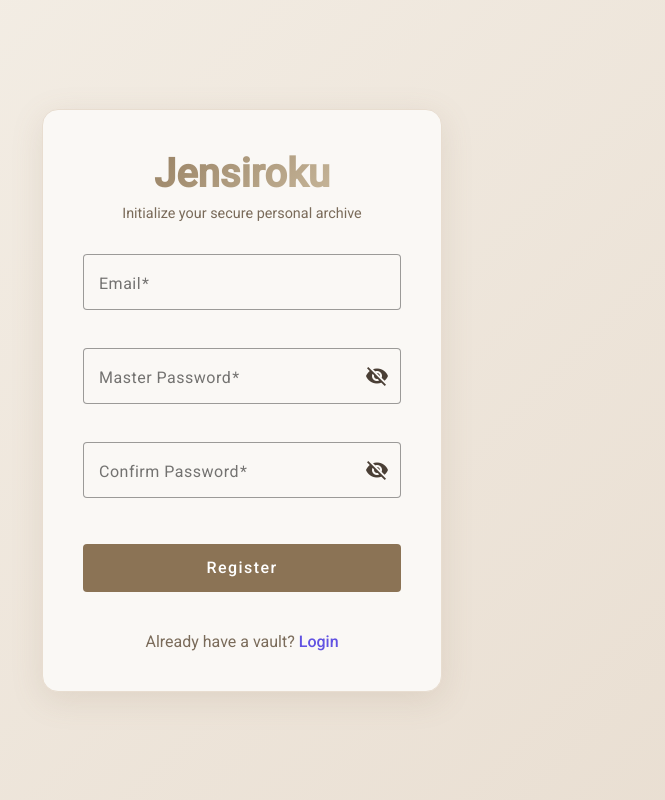
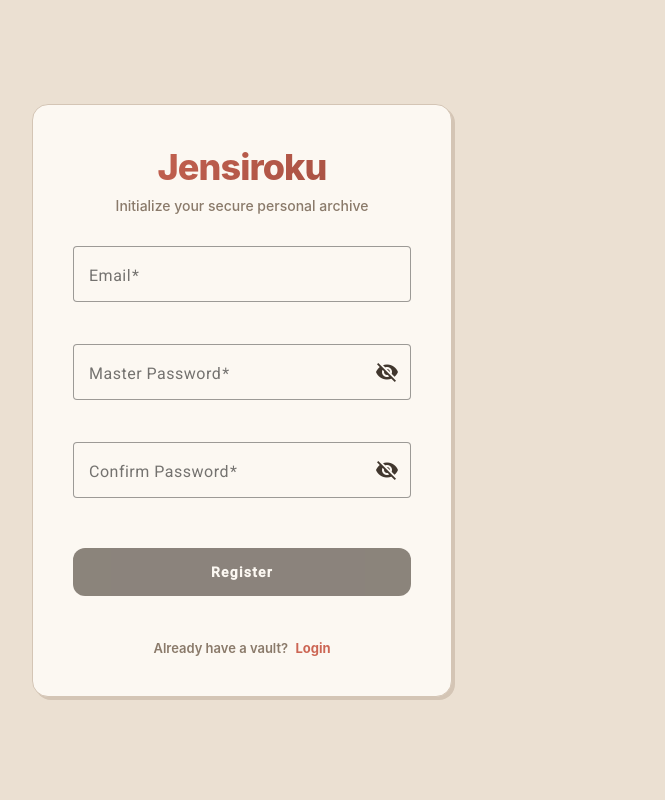
Before and after one commit to cruvss/Jinseiroku, an Angular app in the folder frontend/: page /register in a window 1280 px wide. Shown: the whole page, without its empty margins (398-1063 px from the left). Built offline with nearby package versions, Linux system fonts and the light colour scheme; no server answers.

Commit message:
fix scss

```diff
--- a/frontend/src/app/features/auth/register/register.component.scss
+++ b/frontend/src/app/features/auth/register/register.component.scss
@@ -1,41 +1,66 @@
+@import '../../../../styles-variables.scss';
+
 .register-container {
   height: 100vh;
   display: flex;
   align-items: center;
   justify-content: center;
-    background: linear-gradient(135deg, #121212 0%, #1a1a2e 100%);
+  background: $page;
 }
 
 .register-card {
-    max-width: 400px;
+  background: $card-bg;
+  border: 1px solid $border;
+  border-radius: $r-xl;
+  box-shadow: $shadow-md;
+  padding: 2.5rem;
+  max-width: 420px;
   width: 100%;
-    padding: 2.5rem;
 
   .register-header {
     text-align: center;
     margin-bottom: 2rem;
 
     h1 {
-        font-size: 2.5rem;
-        font-weight: 700;
+      font-family: -apple-system, BlinkMacSystemFont, 'Segoe UI', Roboto, Oxygen, Ubuntu, sans-serif;
+      font-size: 2.25rem;
+      font-weight: 800;
+      color: $dark;
       margin-bottom: 0.5rem;
+      letter-spacing: -0.025em;
     }
 
     p {
-        color: rgba(255, 255, 255, 0.7);
-        font-size: 0.9rem;
+      color: $muted;
+      font-size: 0.875rem;
+      font-weight: 500;
     }
   }
 
   .full-width {
     width: 100%;
-      margin-bottom: 1rem;
+    margin-bottom: 1.25rem;
   }
 
   button[type="submit"] {
     height: 48px;
-      font-size: 1rem;
+    font-size: 0.875rem;
+    font-weight: 700;
     margin-top: 0.5rem;
+    background: $dark !important;
+    color: $card-bg !important;
+    border-radius: $r-lg;
+    box-shadow: $shadow-sm;
+    transition: all 0.2s ease;
+
+    &:hover:not([disabled]) {
+      background: $btn-dark !important;
+    }
+
+    &[disabled] {
+      opacity: 0.6;
+      box-shadow: none;
+    }
 
     mat-spinner {
       display: inline-block;
@@ -46,13 +71,19 @@
   .register-footer {
     text-align: center;
     margin-top: 1.5rem;
+    font-size: 0.8125rem;
+    font-weight: 600;
+    color: $muted;
 
     a {
-        color: #6152e2;
+      color: $accent;
       text-decoration: none;
-        font-weight: 500;
+      font-weight: 700;
+      margin-left: 0.25rem;
+      transition: color 0.2s;
 
       &:hover {
+        color: $accent-dark;
         text-decoration: underline;
       }
     }
--- a/frontend/src/app/features/dashboard/dashboard-layout.component.scss
+++ b/frontend/src/app/features/dashboard/dashboard-layout.component.scss
@@ -2,42 +2,7 @@
    SOFT CREME — Dashboard Layout (Fixed)
    ═══════════════════════════════════════════════ */
 
-// ── palette ────────────────────────────────
-$page:        #EBE0D2;
-$sidebar-bg:  #F4EAE0;
-$card-bg:     #FCF8F2;
-$dark:        #41372E;
-$muted:       #8A7A6A;
-$accent:      #CC6654;
-$accent-dark: #A04D3F;
-$btn-dark:    #2A231E;
-$border:      #D4C5B5;
-
-$shadow-sm: 2px 2px 0px $border;
-$shadow-md: 3px 3px 0px $border;
-$r-md: 0.375rem;
-$r-lg: 0.75rem;
-$r-xl: 1rem;
-$sidebar-w: 220px; // REDUCED from 260px
-
-// ── base reset ──────────────────────────────
-* {
-  box-sizing: border-box;
-}
-
-html {
-  font-size: 16px;
-}
-
-body {
-  margin: 0;
-  padding: 0;
-  font-size: 0.875rem;
-  line-height: 1.5;
-}
-
-// ── selection ──────────────────────────────
-::selection { background: $accent; color: #fff; }
+@import '../../../styles-variables.scss';
 
 // ═══════════════════════════════════════════
 //  SHELL
--- /dev/null
+++ b/frontend/src/styles-variables.scss
@@ -0,0 +1,41 @@
+
+// ── Color Palette ─────────────────────────────
+$page:        #EBE0D2;
+$sidebar-bg:  #F4EAE0;
+$card-bg:     #FCF8F2;
+$dark:        #41372E;
+$muted:       #8A7A6A;
+$accent:      #CC6654;
+$accent-dark: #A04D3F;
+$btn-dark:    #2A231E;
+$border:      #D4C5B5;
+
+// ── Shadows ──────────────────────────────────
+$shadow-sm:   2px 2px 0px $border;
+$shadow-md:   3px 3px 0px $border;
+
+// ── Border Radii ─────────────────────────────
+$r-md:        0.375rem;
+$r-lg:        0.75rem;
+$r-xl:        1rem;
+
+// ── Sidebar Width ────────────────────────────
+$sidebar-w:   220px;
+
+// ── CSS Custom Properties for JS/Global fallback ──
+:root {
+  --color-page: #{$page};
+  --color-sidebar-bg: #{$sidebar-bg};
+  --color-card-bg: #{$card-bg};
+  --color-dark: #{$dark};
+  --color-muted: #{$muted};
+  --color-accent: #{$accent};
+  --color-accent-dark: #{$accent-dark};
+  --color-btn-dark: #{$btn-dark};
+  --color-border: #{$border};
+  --shadow-sm: #{$shadow-sm};
+  --shadow-md: #{$shadow-md};
+  --r-md: #{$r-md};
+  --r-lg: #{$r-lg};
+  --r-xl: #{$r-xl};
+}
--- a/frontend/src/styles.scss
+++ b/frontend/src/styles.scss
@@ -1,18 +1,19 @@
 @import '@angular/material/prebuilt-themes/indigo-pink.css';
+@import './styles-variables.scss';
 
-// ===== COLOR PALETTE =====
+// ===== COLOR PALETTE (CSS Custom Properties mapping for legacy compatibility) =====
 :root {
-  --primary-color: #8B7355;      // Warm beige-brown
-  --primary-light: #A8927A;      // Lighter beige
-  --primary-dark: #6D5B45;       // Darker brown
-  --accent-color: #D4C5A9;       // Cream/beige
-  --accent-light: #E8DDD0;       // Light cream
-  --background-color: #F5F0E8;   // Warm cream background
-  --card-background: #FAF8F5;    // Off-white/cream
-  --text-color: #4A3F35;         // Dark brown text
-  --text-light: #7A6B5A;         // Lighter brown text
-  --border-color: #E8DDD0;       // Cream border
-  --shadow-color: rgba(139, 115, 85, 0.15);
+  --primary-color: #{$accent};      // Coral/Accent
+  --primary-light: #{$accent-dark};  // Accent dark
+  --primary-dark: #{$btn-dark};      // Dark button color
+  --accent-color: #{$sidebar-bg};    // Sidebar background (softer beige)
+  --accent-light: #{$card-bg};       // Card background
+  --background-color: #{$page};      // Warm page background
+  --card-background: #{$card-bg};    // Off-white/cream
+  --text-color: #{$dark};            // Dark brown text
+  --text-light: #{$muted};           // Lighter brown text
+  --border-color: #{$border};        // Cream border
+  --shadow-color: rgba(65, 55, 46, 0.15);
 }
 
 // ===== GLOBAL STYLES =====
@@ -27,26 +28,29 @@ html, body {
 }
 
 body {
-  font-family: 'Roboto', 'Helvetica Neue', sans-serif;
-  background: var(--background-color);
-  color: var(--text-color);
+  font-family: -apple-system, BlinkMacSystemFont, 'Segoe UI', Roboto, Oxygen, Ubuntu, Cantarell, 'Open Sans', 'Helvetica Neue', sans-serif;
+  background: $page;
+  color: $dark;
   margin: 0;
 }
 
-// ===== LIGHT THEME STYLES =====
+::selection {
+  background: $accent;
+  color: #fff;
+}
 
 // Card Style (replacing glass effect)
 .card-style {
-  background: var(--card-background);
-  border-radius: 16px;
-  border: 1px solid var(--border-color);
-  box-shadow: 0 4px 12px var(--shadow-color);
+  background: $card-bg;
+  border-radius: $r-lg;
+  border: 1px solid $border;
+  box-shadow: $shadow-md;
   padding: 1.5rem;
 }
 
 // Gradient Text with warm colors
 .gradient-text {
-  background: linear-gradient(135deg, var(--primary-color), var(--accent-color));
+  background: linear-gradient(135deg, $accent, $accent-dark);
   -webkit-background-clip: text;
   -webkit-text-fill-color: transparent;
   background-clip: text;
@@ -55,79 +59,80 @@ body {
 // Scrollbar
 ::-webkit-scrollbar {
   width: 8px;
+  height: 8px;
 }
 
 ::-webkit-scrollbar-track {
-  background: var(--accent-light);
+  background: $sidebar-bg;
   border-radius: 4px;
 }
 
 ::-webkit-scrollbar-thumb {
-  background: var(--primary-color);
+  background: $muted;
   border-radius: 4px;
 }
 
 ::-webkit-scrollbar-thumb:hover {
-  background: var(--primary-light);
+  background: $dark;
 }
 
-// ===== DASHBOARD STYLES =====
+// ===== DASHBOARD STYLES (Overrides/Fallbacks) =====
 .sidebar {
-  background: var(--card-background) !important;
-  border-right: 1px solid var(--border-color) !important;
+  background: $sidebar-bg !important;
+  border-right: 1px solid $border !important;
 }
 
 .sidebar .user-email {
-  color: var(--text-light) !important;
+  color: $muted !important;
 }
 
 .sidebar mat-nav-list a {
-  color: var(--text-color) !important;
+  color: $dark !important;
 }
 
 .sidebar mat-nav-list a.active {
-  background: rgba(139, 115, 85, 0.12) !important;
-  color: var(--primary-color) !important;
+  background: rgba(204, 102, 84, 0.12) !important;
+  color: $accent !important;
 }
 
 .sidebar mat-nav-list a.active mat-icon {
-  color: var(--primary-color) !important;
+  color: $accent !important;
 }
 
 .sidebar mat-nav-list a:hover {
-  background: rgba(139, 115, 85, 0.08) !important;
+  background: rgba(65, 55, 46, 0.08) !important;
 }
 
 .sidebar-footer {
-  border-top: 1px solid var(--border-color) !important;
+  border-top: 1px solid $border !important;
 }
 
 .topbar {
-  background: var(--card-background) !important;
-  color: var(--text-color) !important;
-  border-bottom: 1px solid var(--border-color);
+  background: $sidebar-bg !important;
+  color: $dark !important;
+  border-bottom: 1px solid $border;
 }
 
 .topbar .user-info {
-  color: var(--text-light) !important;
+  color: $muted !important;
 }
 
 .content {
-  background: var(--background-color) !important;
+  background: $page !important;
 }
 
-// ===== LOGIN & REGISTER STYLES =====
+// ===== LOGIN & REGISTER STYLES (Fallback wrapper) =====
 .login-container,
 .register-container {
-  background: linear-gradient(135deg, var(--background-color) 0%, var(--accent-light) 100%) !important;
+  background: $page !important;
 }
 
 .login-card,
 .register-card {
-  background: var(--card-background) !important;
-  border: 1px solid var(--border-color);
-  border-radius: 16px;
-  box-shadow: 0 8px 32px var(--shadow-color);
+  background: $card-bg !important;
+  border: 1px solid $border;
+  border-radius: $r-xl;
+  box-shadow: $shadow-md;
   padding: 2.5rem;
   max-width: 400px;
   width: 100%;
@@ -135,67 +140,67 @@ body {
 
 .login-card p,
 .register-card p {
-  color: var(--text-light) !important;
+  color: $muted !important;
 }
 
 .login-card h1,
 .register-card h1 {
-  color: var(--primary-color) !important;
+  color: $accent !important;
 }
 
 // ===== RECOVERY KEY DIALOG =====
 .recovery-key-box {
-  background: var(--accent-light) !important;
-  border: 2px solid var(--primary-color) !important;
-  border-radius: 8px;
+  background: $sidebar-bg !important;
+  border: 2px solid $border !important;
+  border-radius: $r-md;
   padding: 1.5rem;
 }
 
 .recovery-key-box code {
-  color: var(--primary-dark) !important;
+  color: $accent-dark !important;
 }
 
 // ===== MATERIAL OVERRIDES =====
 // Form fields
 .mat-mdc-form-field {
-  color: var(--text-color) !important;
+  color: $dark !important;
 }
 
 .mat-mdc-form-field .mat-mdc-form-field-flex {
-  background-color: var(--card-background) !important;
+  background-color: $card-bg !important;
 }
 
 .mat-mdc-form-field .mat-mdc-form-field-label {
-  color: var(--text-light) !important;
+  color: $muted !important;
 }
 
 // Buttons
 .mat-mdc-raised-button.mat-primary {
-  background-color: var(--primary-color) !important;
+  background-color: $accent !important;
   color: white !important;
 }
 
 .mat-mdc-raised-button.mat-primary:hover {
-  background-color: var(--primary-dark) !important;
+  background-color: $accent-dark !important;
 }
 
 .mat-mdc-raised-button.mat-accent {
-  background-color: var(--accent-color) !important;
-  color: var(--text-color) !important;
+  background-color: $sidebar-bg !important;
+  color: $dark !important;
 }
 
 .mat-mdc-raised-button.mat-warn {
-  background-color: #c0392b !important;
+  background-color: $accent-dark !important;
   color: white !important;
 }
 
 // Input focus
 .mat-mdc-form-field.mat-focused .mat-mdc-form-field-label {
-  color: var(--primary-color) !important;
+  color: $accent !important;
 }
 
 .mat-mdc-form-field.mat-focused .mat-mdc-form-field-ripple {
-  background-color: var(--primary-color) !important;
+  background-color: $accent !important;
 }
 
 // ===== UTILITY CLASSES =====
@@ -208,7 +213,6 @@ body {
 .p-2 { padding: 2rem; }
 .full-width { width: 100%; }
 
-
 .dark-icon {
-  color: #222;
+  color: $dark;
 }
```
Also changed, not shown: frontend/src/app/features/auth/login/login.component.scss (+42 -11 lines), frontend/src/app/features/auth/register/recovery-key-dialog.component.ts (+27 -9 lines). Lines whose indentation alone changed are shown as unchanged.
